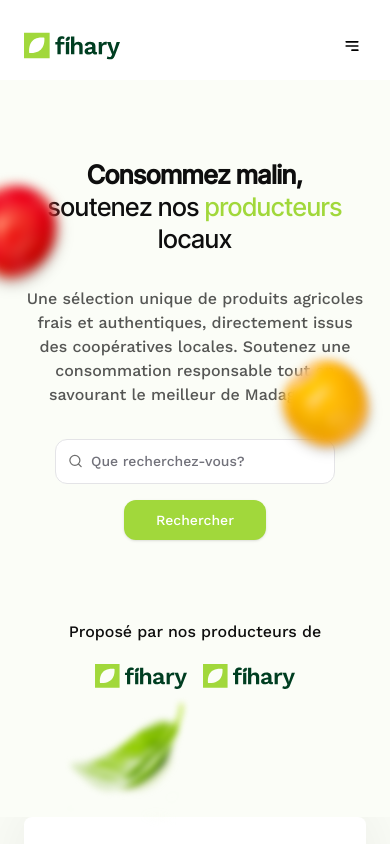
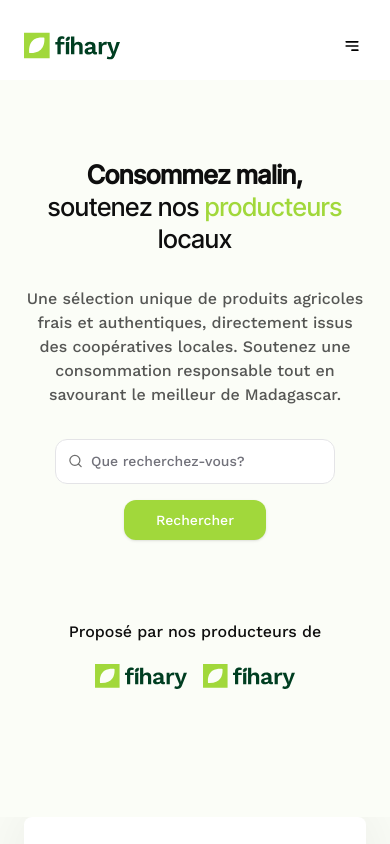
Before and after one commit to DMikaia/fihary-front, a Next.js app: page / in a window 390 px wide. Shown: the top 844 px of the page. Built offline with nearby package versions, Linux system fonts and the light colour scheme.

Commit message:
feat: add responsive tablet to landing

```diff
--- a/src/components/section/landing/Hero.tsx
+++ b/src/components/section/landing/Hero.tsx
@@ -5,11 +5,11 @@ export default function Hero() {
   return (
     <section className="landing__hero w-full overflow-x-hidden px-6 md:px-12 lg:px-24 py-8 mt-[15vh] md:mt-[25vh]">
       <div className="container mx-auto w-full flex justify-center items-center gap-16">
-        <div className="shape-1 absolute -left-32 top-[7vh]">
-          <img src="/icons/shape-1.svg" alt="shape-1" />
+        <div className="shape-1 absolute -left-24 md:-left-28 hidden md:flex  lg:-left-32 top-[7vh]">
+          <img src="/icons/shape-1.svg" alt="shape-1" className="w-[270px] md:w-[320px] lg:w-auto" />
         </div>
-        <div className="flex flex-col items-center gap-8 text-secondary">
-          <h1 className="text-[1.6em] md:text-5xl 2xl:text-6xl inter-tight leading-tight text-center flex-wrap">
+        <div className="flex flex-col items-center gap-8 text-secondary relative z-30">
+          <h1 className="text-[1.6em] md:text-[2.3em] lg:text-5xl 2xl:text-6xl inter-tight leading-tight text-center flex-wrap">
             <span className="font-bold">Consommez malin,</span> <br />soutenez nos
             <span className="text-[#A1D83B]"> producteurs</span> locaux
           </h1>
@@ -43,11 +43,11 @@ export default function Hero() {
             </div>
           </div>
         </div>
-        <div className="shape-2 absolute right-0">
-          <img src="/icons/shape-2.svg" alt="shape-1" />
+        <div className="shape-2 absolute right-0 hidden md:flex ">
+          <img src="/icons/shape-2.svg" alt="shape-1" className="md:w-[200px] lg:w-auto" />
         </div>
       </div>
-      <div className="shape-3 absolute left-[15vw]">
+      <div className="shape-3 absolute left-[15vw] hidden md:flex ">
         <img src="/icons/shape-3.svg" alt="shape-1" />
       </div>
     </section>
--- a/src/components/section/landing/Products.tsx
+++ b/src/components/section/landing/Products.tsx
@@ -56,7 +56,7 @@ const Products: FC = (): JSX.Element => {
                     <header className="flex flex-col md:flex-row md:justify-between md:items-end gap-4">
                         <div>
                             <p className="text-primary-foreground">NOS PRODUITS</p>
-                            <h2 className="text-secondary text-2xl md:text-3xl inter-tight max-w-[300px] mt-3 md:mt-5"><b>Explorez notre </b>sélection de produits</h2>
+                            <h2 className="text-secondary text-2xl lg:text-3xl inter-tight max-w-[250px] lg:max-w-[300px] mt-3 md:mt-5"><b>Explorez notre </b>sélection de produits</h2>
                         </div>
                         <Button variant="ghost" className="text-secondary w-max">
                             Afficher plus
--- a/src/components/shared/navbars/components/LandingNavResponsive.tsx
+++ b/src/components/shared/navbars/components/LandingNavResponsive.tsx
@@ -13,7 +13,7 @@ export default function LandingNavResponsive({
 }: NavProps) {
   return (
     <div
-      className={`landing__nav__responsive bg-gray h-[calc(100vh_-_92px)] mt-[92px] max-w-[290px] md:max-w-[300px] block w-full fixed right-0 -top-5 px-5 md:px-10 py-12 z-50 lg:hidden ${isOpen
+      className={`landing__nav__responsive bg-gray h-[calc(100vh_-_92px)] mt-[92px] max-w-[290px] md:max-w-[350px] block w-full fixed right-0 -top-5 px-5 md:px-7 py-12 z-50 lg:hidden ${isOpen
         ? "gap-0 p-0 ease-out duration-200 right-0"
         : "gap-8 p-8 ease-in duration-200 right-[-100%]"
         }`}
```
